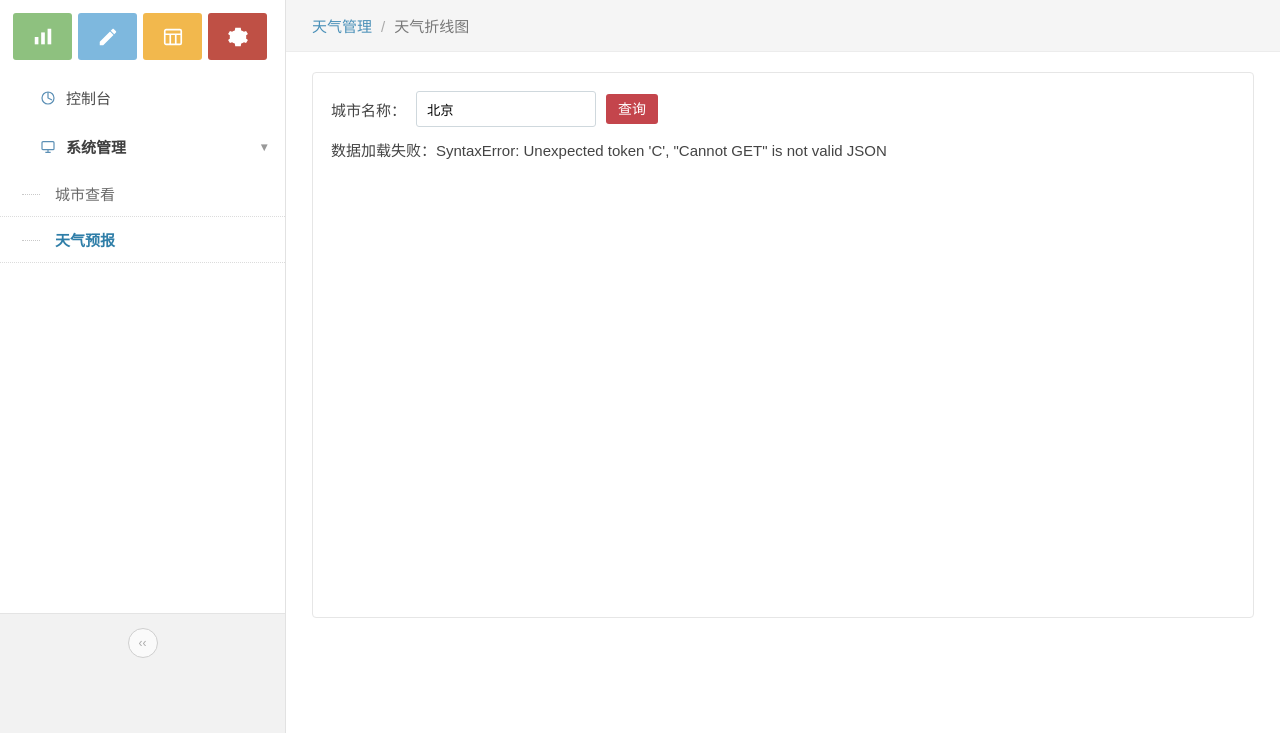
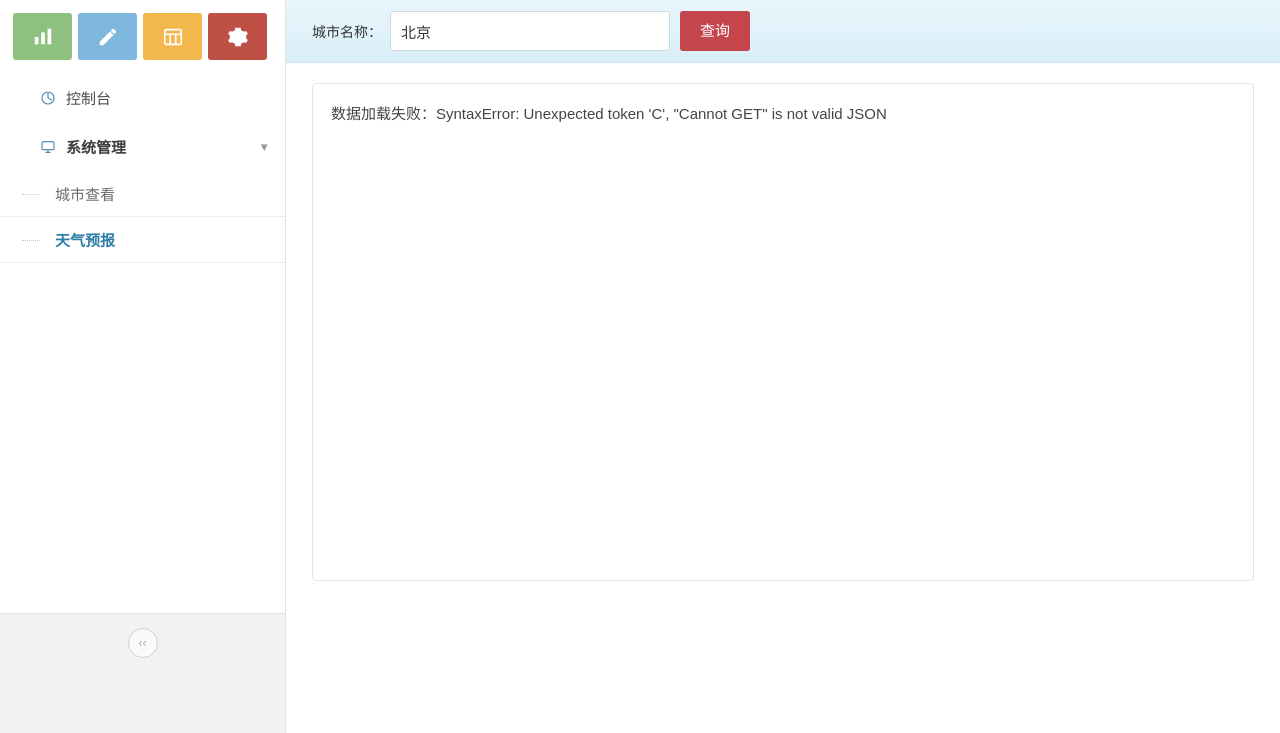
Before and after one commit to wszaxl/jspShixun, a Java web app: template web/WEB-INF/weather/chart.jsp in a window 1280 px wide. Shown: the part 67-800 px from the top of the page. Run offline with Tomcat 11, a stand-in JSP engine, Linux system fonts and the light colour scheme; the template is opened without the code that fills it, so the values that code supplies are empty.

Commit message:
feat: 视频09补全添加城市功能并对齐老师天气页界面

```diff
--- a/web/WEB-INF/weather/chart.jsp
+++ b/web/WEB-INF/weather/chart.jsp
@@ -4,7 +4,7 @@
 <%--
   chart.jsp —— 天气折线图（视频08）
   入口：/weather/chart   数据：/weather/spider   城市编号：/weather/cityCode?city=乐山
-  图表配置照老师给的 ECharts 折线图示例（一周气温变化 / Highest 蓝线 / Lowest 绿线），
+  图表配置照视频09老师的成品（XX一周气温变化 / 高温蓝线 / 低温绿线 / 双横轴 / 中文图例），
   外壳沿用我们项目的运营管理平台皮肤，保证和用户管理、城市管理界面一套风格。
 --%>
 <!DOCTYPE html>
@@ -18,6 +18,12 @@
         #chart { width:100%; height:460px; }
         .city-bar { display:flex; align-items:center; gap:10px; margin-bottom:12px; }
         .city-bar input { height:36px; width:180px; padding:0 10px; border:1px solid #cfd8dd; border-radius:3px; }
+        /* 视频09：老师天气页的查询栏是浅蓝渐变条（跟用户列表页一致） */
+        .content .filter {
+            background: linear-gradient(to bottom, #e8f6fc 0%, #d9eef8 100%);
+            border-bottom: 1px solid #cfe5f0;
+        }
+        .content .filter label { font-size: 14px; color: #333; white-space: nowrap; }
         #code { color:#31708f; font-size:13px; }
     </style>
 </head>
@@ -64,16 +70,13 @@
 </aside>
 
 <div class="content">
-    <div class="breadcrumb">
-        <a href="/weather/chart">天气管理</a><span class="sep">/</span>天气折线图
-    </div>
+    <form class="filter" onsubmit="return false;">
+        <label>城市名称：</label>
+        <input type="text" id="city" value="北京" />
+        <button type="button" class="btn btn-red" onclick="weatherCity()">查询</button>
+    </form>
 
     <div class="chart-box">
-        <div class="city-bar">
-            <label>城市名称：</label>
-            <input type="text" id="city" value="北京" />
-            <button class="btn btn-red btn-xs" onclick="weather()">查询</button>
-        </div>
         <div id="chart"></div>
     </div>
 </div>
@@ -108,7 +111,7 @@
     };
 
     // 视频09 切换城市：城市存 localStorage，刷新后还记得上次查的城市
-    function weather(city) {
+    function weatherCity(city) {
         if (!city) {
             city = document.getElementById('city').value.trim() || localStorage.getItem('city') || '北京';
         }
@@ -130,62 +133,7 @@
             });
     }
 
-    weather(localStorage.getItem('city') || document.getElementById('city').value.trim());
-    window.addEventListener('resize', function () { chart.resize(); });
-</script>
-<script>
-    var chart = echarts.init(document.getElementById('chart'));
-
-    // 查城市编号：调用 /weather/cityCode?city=xxx
-    function queryCode() {
-        var city = document.getElementById('city').value.trim();
-        fetch('/weather/cityCode?city=' + encodeURIComponent(city))
-            .then(function (r) { return r.json(); })
-            .then(function (j) {
-                document.getElementById('code').textContent =
-                    j.code ? (city + ' 编号：' + j.code) : ('未查到编号');
-            });
-    }
-
-    // 拉取天气数据并画折线图
-    fetch('/weather/spider')
-        .then(function (r) { return r.json(); })
-        .then(function (w) {
-            if (w.error) { document.getElementById('chart').innerHTML = '数据获取失败：' + w.error; return; }
-            // temp2 是高温（蓝线 Highest），temp1 是低温（绿线 Lowest）
-            chart.setOption({
-                title: { text: '一周气温变化', left: 'center' },
-                tooltip: { trigger: 'axis' },
-                legend: { data: ['Highest', 'Lowest'], bottom: 0 },
-                toolbox: { show: true, feature: { dataZoom: {}, dataView: { readOnly: false }, magicType: { type: ['line', 'bar'] }, restore: {}, saveAsImage: {} } },
-                xAxis: {
-                    type: 'category',
-                    boundaryGap: false,
-                    data: w.time
-                },
-                yAxis: { type: 'value', axisLabel: { formatter: '{value} °C' } },
-                series: [
-                    {
-                        name: 'Highest', type: 'line', data: w.temp2,
-                        smooth: true,
-                        markPoint: { data: [{ type: 'max', name: '最高气温' }] },
-                        markLine: { data: [{ type: 'average', name: '平均值' }] },
-                        lineStyle: { color: '#5470c6' }, itemStyle: { color: '#5470c6' }
-                    },
-                    {
-                        name: 'Lowest', type: 'line', data: w.temp1,
-                        smooth: true,
-                        markPoint: { data: [{ type: 'min', name: '最低气温' }] },
-                        markLine: { data: [{ type: 'average', name: '平均值' }] },
-                        lineStyle: { color: '#91cc75' }, itemStyle: { color: '#91cc75' }
-                    }
-                ]
-            });
-        })
-        .catch(function (e) {
-            document.getElementById('chart').innerHTML = '数据加载失败：' + e;
-        });
-
+    weatherCity(localStorage.getItem('city') || document.getElementById('city').value.trim());
     window.addEventListener('resize', function () { chart.resize(); });
 </script>
 
```
Also changed, not shown: web/src/com/common/dbaccess/dao/CityDAO.java (+15 -0 lines), web/src/com/common/dbaccess/web/WeatherServlet.java (+11 -2 lines).
